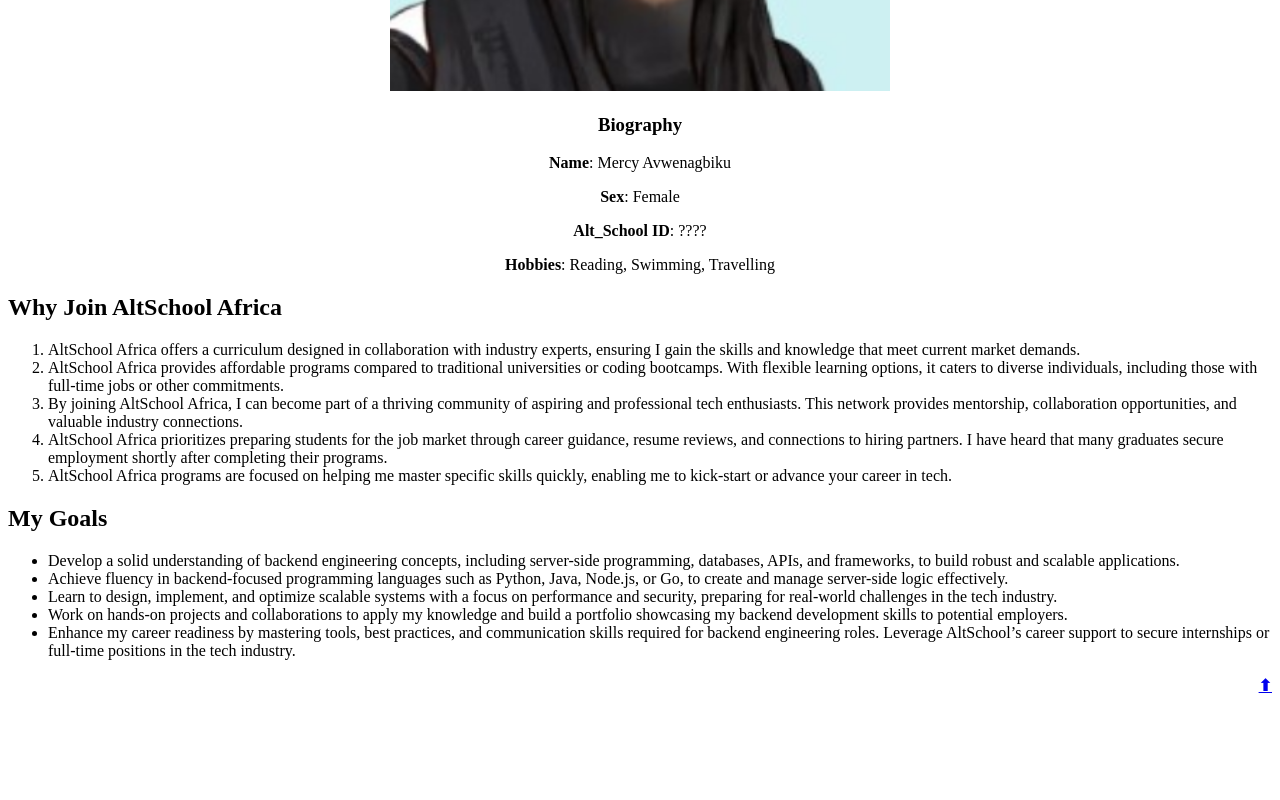
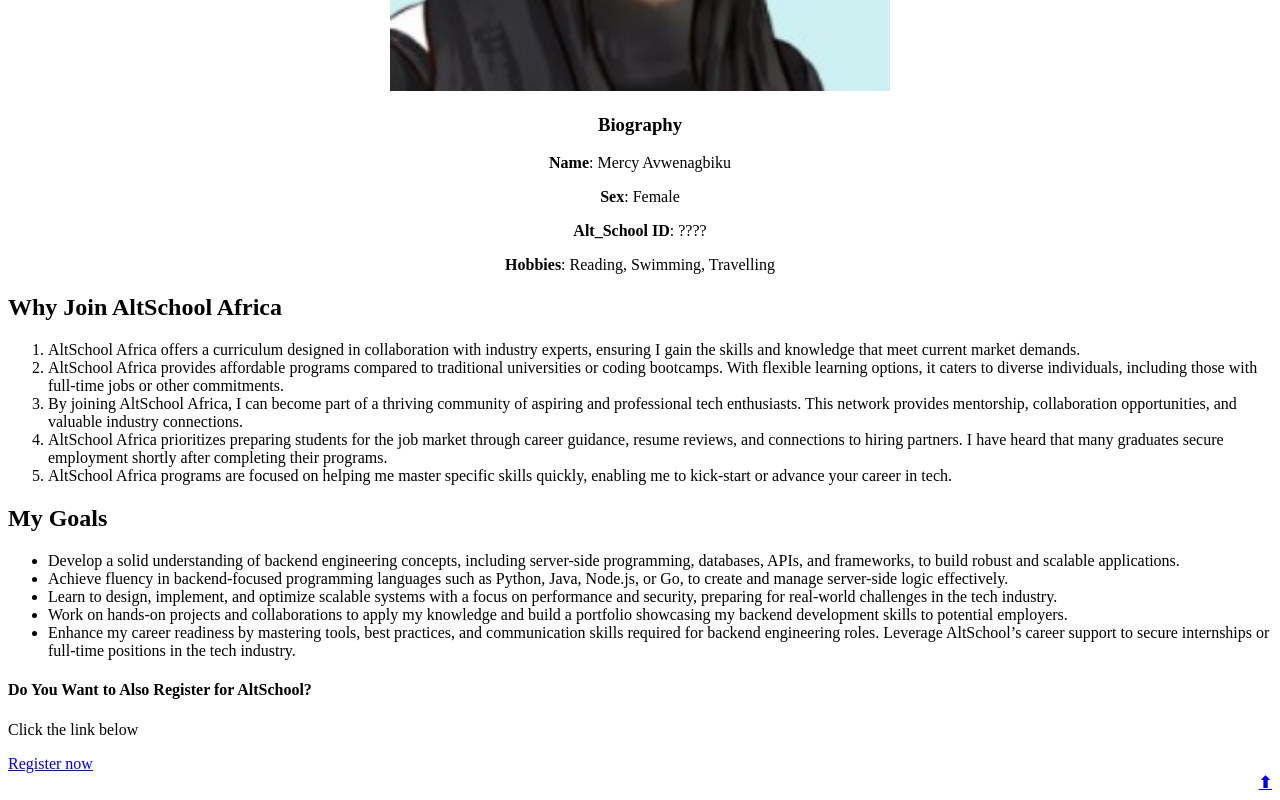
Before and after one commit to messiovo/assignmentOne, a plain HTML site: page index.html in a window 1280 px wide. Shown: the part 417-1217 px from the top of the page. Before the commit the page ends 1120 px from the top, so only its background shows below. Drawn offline with Linux system fonts and the light colour scheme.

Commit message:
added link

```diff
--- a/index.html
+++ b/index.html
@@ -67,6 +67,11 @@
             </li>
         </ul>
     </aside>
+    <aside>
+        <h4>Do You Want to Also Register for AltSchool?</h4>
+        <p>Click the link below</p>
+        <a href="./form.html">Register now</a>
+    </aside>
     <div align="right">
         <a href="#top">
             <b>
```
